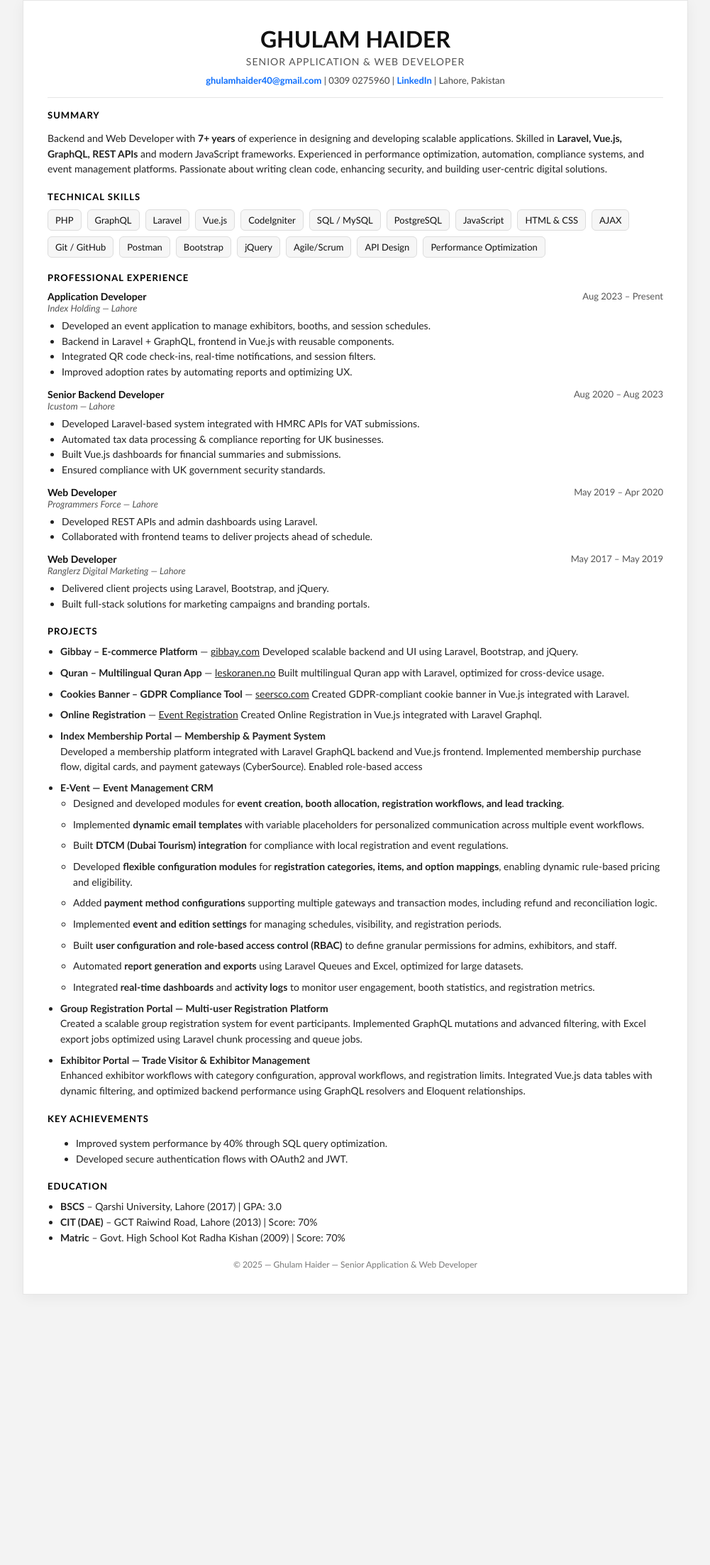
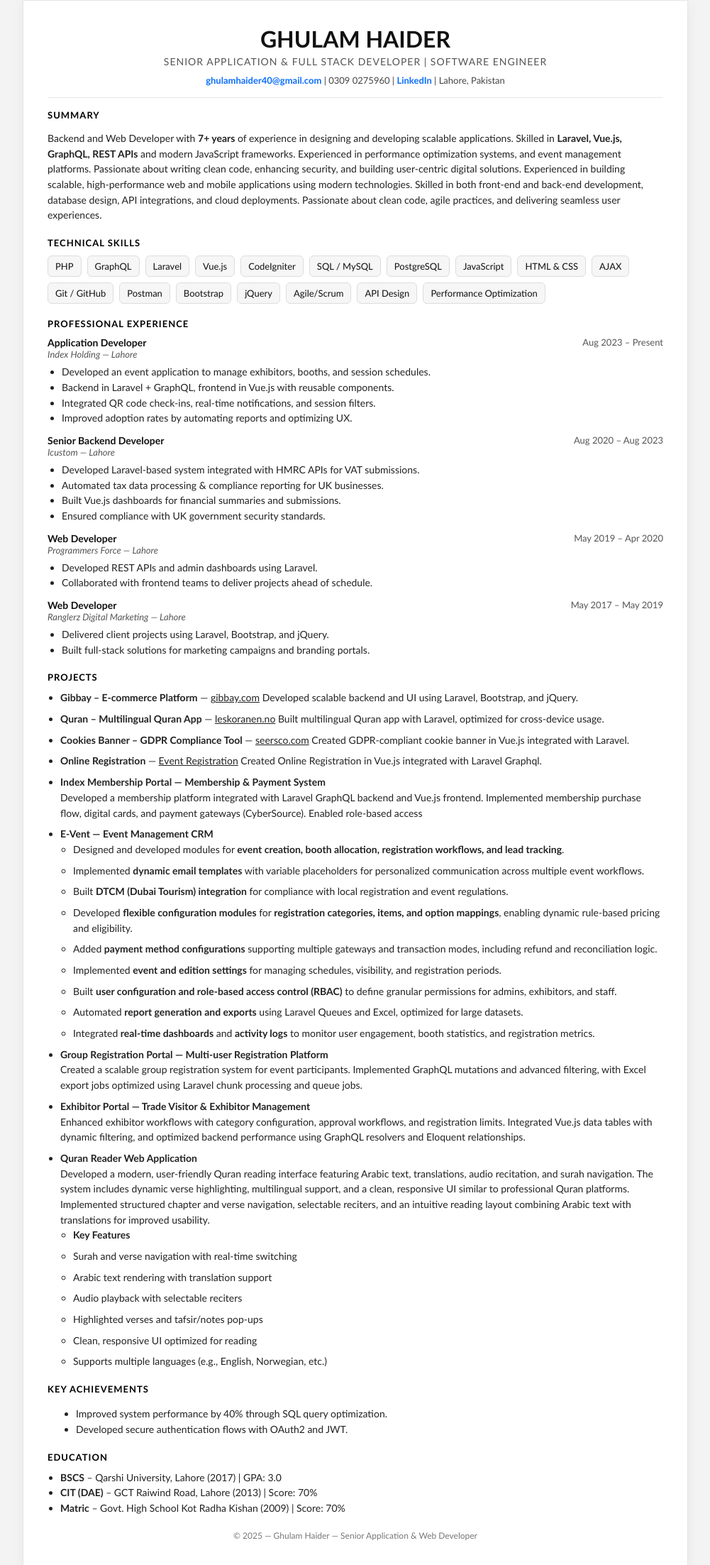
Before and after one commit to ghulam-haider-tech/ghulam-haider, a plain HTML site: page index.html in a window 1280 px wide. Shown: the part 90-2295 px from the top of the page at 71% size, without its empty margins (139-1140 px from the left). Before the commit the page ends 1954 px from the top, so only its background shows below. Drawn offline with Linux system fonts and the light colour scheme.

Commit message:
Update index.html

```diff
--- a/index.html
+++ b/index.html
@@ -69,7 +69,7 @@
       <!-- Header -->
       <header class="header">
         <h1 class="name">GHULAM HAIDER</h1>
-        <div class="title">Senior Application &amp; Web Developer</div>
+        <div class="title"> Senior Application & Full Stack Developer | Software Engineer</div>
         <div class="contact-line">
           <a href="mailto:ghulamhaider40@gmail.com">ghulamhaider40@gmail.com</a> |
           <span>0309 0275960</span> |
@@ -83,7 +83,12 @@
       <!-- Summary -->
       <section id="about" class="section summary">
         <h2 class="section-title">Summary</h2>
-        <p>Backend and Web Developer with <strong>7+ years</strong> of experience in designing and developing scalable applications. Skilled in <strong>Laravel, Vue.js, GraphQL, REST APIs</strong> and modern JavaScript frameworks. Experienced in performance optimization, automation, compliance systems, and event management platforms. Passionate about writing clean code, enhancing security, and building user-centric digital solutions.</p>
+        <p>
+        Backend and Web Developer with <strong>7+ years</strong> of experience in designing and developing scalable applications. Skilled in <strong>Laravel, Vue.js, GraphQL, REST APIs</strong> and modern JavaScript frameworks. Experienced in performance optimization systems, and event management platforms. Passionate about writing clean code, enhancing security, and building user-centric digital solutions.
+        Experienced in building scalable, high-performance web and mobile applications using modern technologies.
+        Skilled in both front-end and back-end development, database design, API integrations, and cloud deployments.
+        Passionate about clean code, agile practices, and delivering seamless user experiences.
+        </p>
       </section>
     <!-- Skills -->
       <section id="skills" class="section">
@@ -199,6 +204,18 @@
          <br>Created a scalable group registration system for event participants. Implemented GraphQL mutations and advanced filtering, with Excel export jobs optimized using Laravel chunk processing and queue jobs.</li>
           <li><strong>Exhibitor Portal — Trade Visitor & Exhibitor Management</strong>
          <br>Enhanced exhibitor workflows with category configuration, approval workflows, and registration limits. Integrated Vue.js data tables with dynamic filtering, and optimized backend performance using GraphQL resolvers and Eloquent relationships.</li>
+          <li><strong>Quran Reader Web Application</strong>
+         <br>Developed a modern, user-friendly Quran reading interface featuring Arabic text, translations, audio recitation, and surah navigation. The system includes dynamic verse highlighting, multilingual support, and a clean, responsive UI similar to professional Quran platforms. Implemented structured chapter and verse navigation, selectable reciters, and an intuitive reading layout combining Arabic text with translations for improved usability.
+         <ul>
+          <li><strong>Key Features</strong>
+            <li>Surah and verse navigation with real-time switching</li>
+            <li>Arabic text rendering with translation support</li>
+            <li>Audio playback with selectable reciters</li>
+            <li>Highlighted verses and tafsir/notes pop-ups</li>
+            <li>Clean, responsive UI optimized for reading</li>
+            <li>Supports multiple languages (e.g., English, Norwegian, etc.)</li>
+       </li>
+       </ul>
         </ul>
 
       </section>
```
